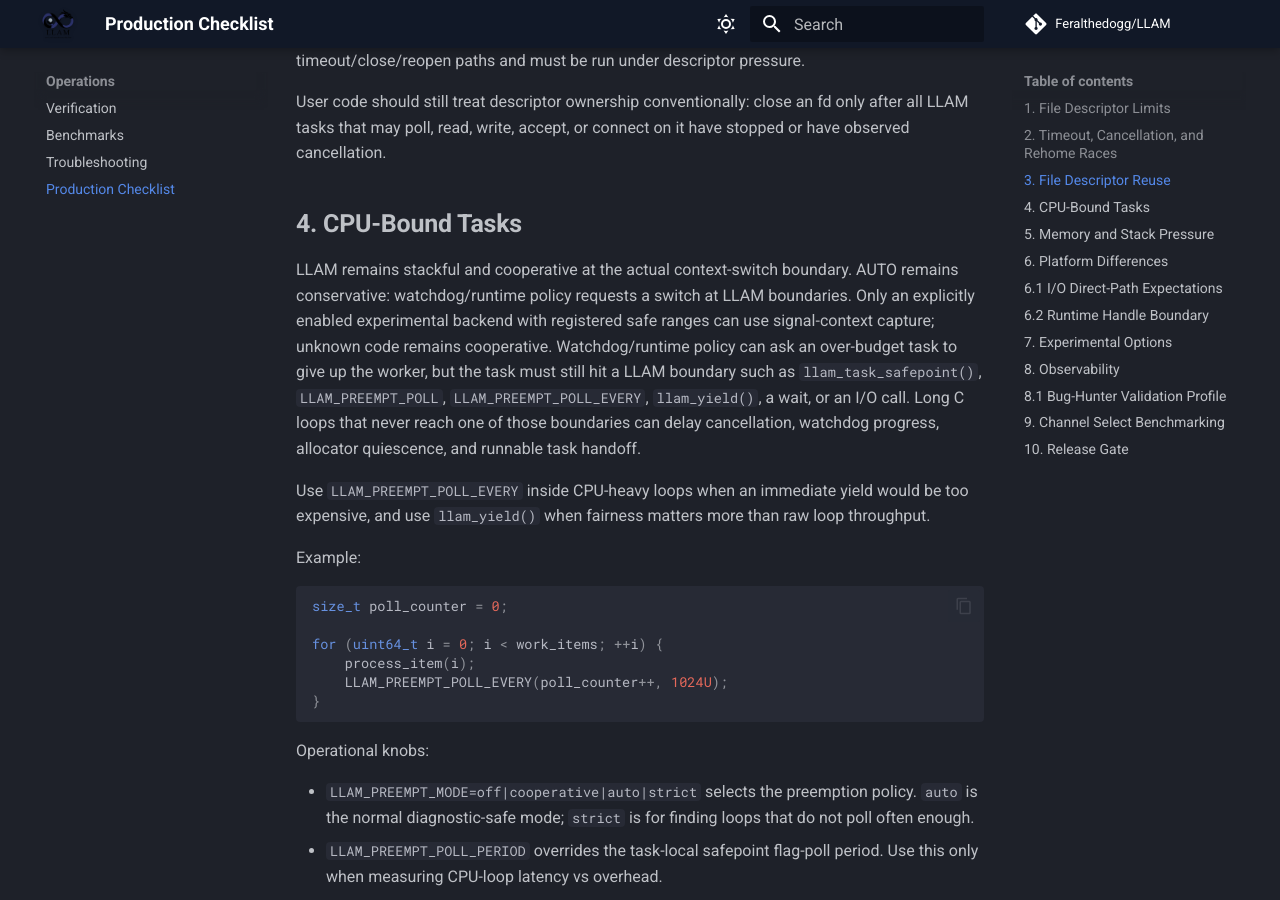
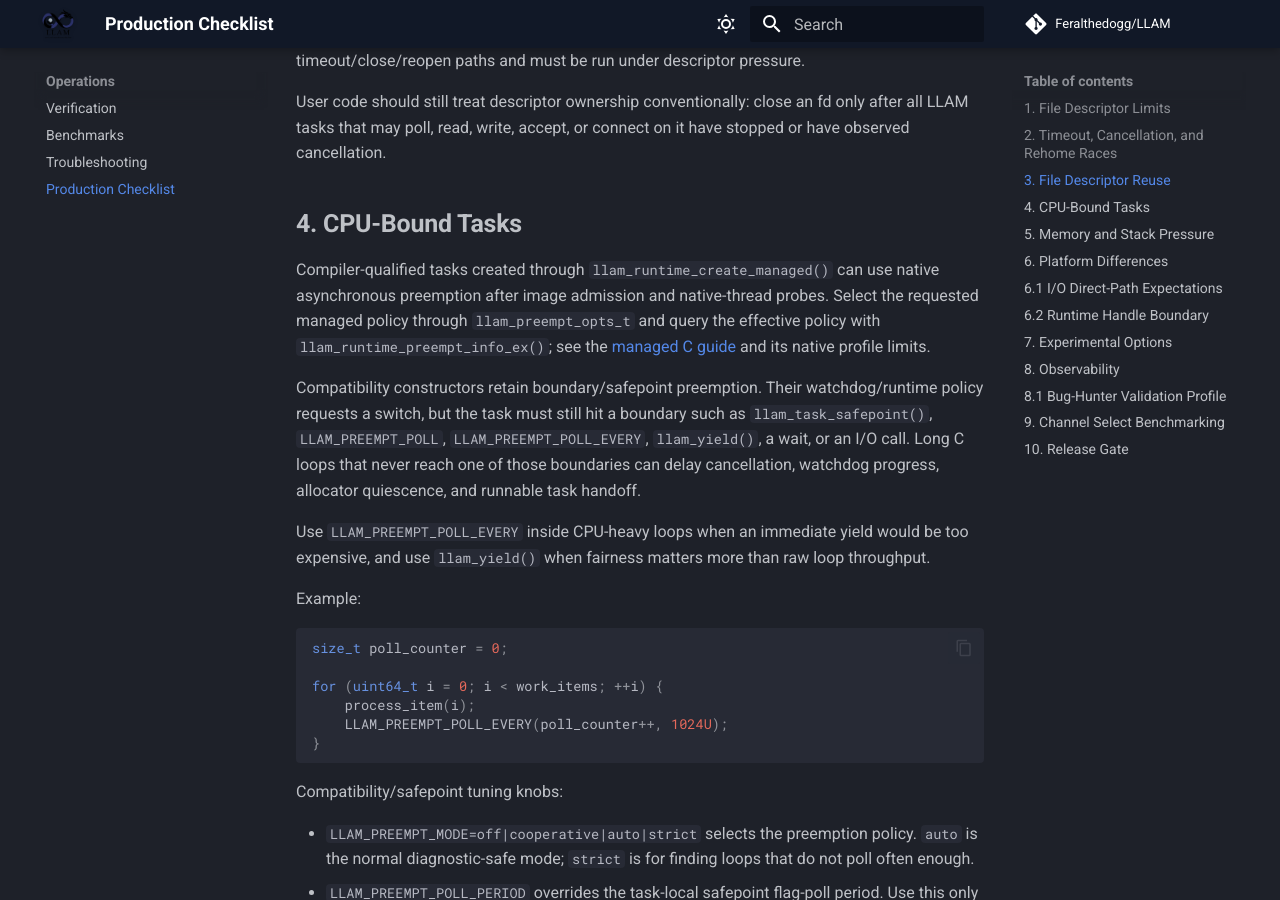
Before and after one commit to Feralthedogg/LLAM, an MkDocs documentation site: the page built from docs/operations.md, in a window 1280 px wide and 900 px high, scrolled down 1188 px. Built offline with MkDocs 1.6.1 and Material for MkDocs 9.7.7, drawn with Linux system fonts in a browser that asks for light colours; comment, search, counter and statistics services are not loaded.

````diff
--- a/docs/operations.md
+++ b/docs/operations.md
@@ -56,12 +56,15 @@
 
 ## 4. CPU-Bound Tasks
 
-LLAM remains stackful and cooperative at the actual context-switch boundary.
-AUTO remains conservative: watchdog/runtime policy requests a switch at LLAM
-boundaries. Only an explicitly enabled experimental backend with registered
-safe ranges can use signal-context capture; unknown code remains cooperative.
-Watchdog/runtime policy can ask an over-budget task to give up the worker, but
-the task must still hit a LLAM boundary such as `llam_task_safepoint()`, `LLAM_PREEMPT_POLL`,
+Compiler-qualified tasks created through `llam_runtime_create_managed()` can
+use native asynchronous preemption after image admission and native-thread
+probes. Select the requested managed policy through `llam_preempt_opts_t` and
+query the effective policy with `llam_runtime_preempt_info_ex()`; see the
+[managed C guide](reference/managed-runtime.md) and its native profile limits.
+
+Compatibility constructors retain boundary/safepoint preemption. Their
+watchdog/runtime policy requests a switch, but the task must still hit a
+boundary such as `llam_task_safepoint()`, `LLAM_PREEMPT_POLL`,
 `LLAM_PREEMPT_POLL_EVERY`, `llam_yield()`, a wait, or an I/O call. Long C loops
 that never reach one of those boundaries can delay cancellation, watchdog
 progress, allocator quiescence, and runnable task handoff.
@@ -81,7 +84,7 @@
 }
 ```
 
-Operational knobs:
+Compatibility/safepoint tuning knobs:
 
 - `LLAM_PREEMPT_MODE=off|cooperative|auto|strict` selects the preemption
   policy. `auto` is the normal diagnostic-safe mode; `strict` is for finding
````
Also changed, not shown: README.md (+4 -0 lines), 2 other files.
